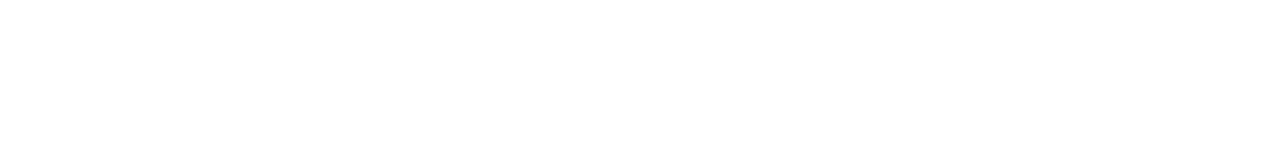
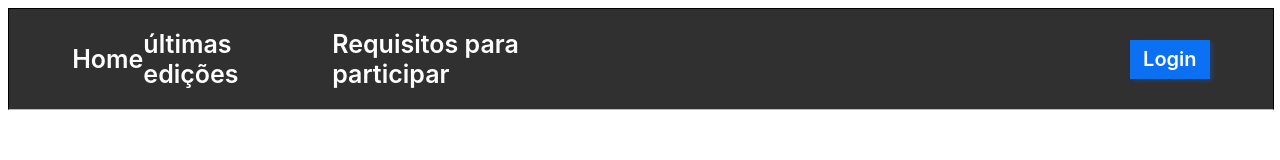
Before and after one commit to Luukss/BootcampDNC, a plain HTML site: page index.html in a window 1280 px wide. Drawn offline with Linux system fonts and the light colour scheme.

Commit message:
criação Style CSS menu

```diff
--- a/index.html
+++ b/index.html
@@ -4,8 +4,18 @@
     <meta charset="UTF-8">
     <meta name="viewport" content="width=device-width, initial-scale=1.0">
     <title>Bootcamp DNC</title>
+    <link rel="stylesheet" href="style.css">
+
 </head>
 <body>
+    <nav id="principal" >
+        <div id="menu">
+            <a href="">Home</a>
+            <a href="">últimas edições</a>
+            <a href="">Requisitos para participar</a>
+        </div>
+        <button>Login</button>
+    </nav>
 
 </body>
 </html>
--- /dev/null
+++ b/style.css
@@ -0,0 +1,55 @@
+<link rel="preconnect" href="https://fonts.googleapis.com">
+<link rel="preconnect" href="https://fonts.gstatic.com" crossorigin>
+<link href="https://fonts.googleapis.com/css2?family=Inter:wght@100;200;300&family=Poppins:ital,wght@0,400;1,700&display=swap" rel="stylesheet">
+
+body{
+    margin: 0px;
+    padding: 0px;
+}
+
+#menu{
+    display: flex;
+    width: 45%;
+    justify-content: space-around;
+    align-items: center;
+    margin-left: 5%;
+}
+
+#principal{
+    width: 100%;
+    height: 100px;
+    border: 1px solid black;
+    background-color: #303030;
+
+    display: flex;
+    justify-content: space-between;
+    align-items: center;
+    border-bottom: 1px solid #BABABA;
+
+}
+
+#principal button{
+    margin-right: 5%;
+    background-color: #0c70f2;
+    border: 0px;
+    height: 39px;
+    width: 80px;
+    font-family: 'Inter', sans-serif;
+    font-size: 20px;
+    font-weight: 600;
+    color: white;
+    box-shadow: 3px 2px 4px rgba(12, 112, 242, 0.25);
+    cursor: pointer;
+}
+
+#principal div a{
+    font-size: 25px;
+    font-weight: 600;
+    color: white;
+    text-decoration: none;
+    font-family: 'Inter', sans-serif;
+}
+
+#principal div a:hover{
+    color: #CCCCCC;
+}
```
